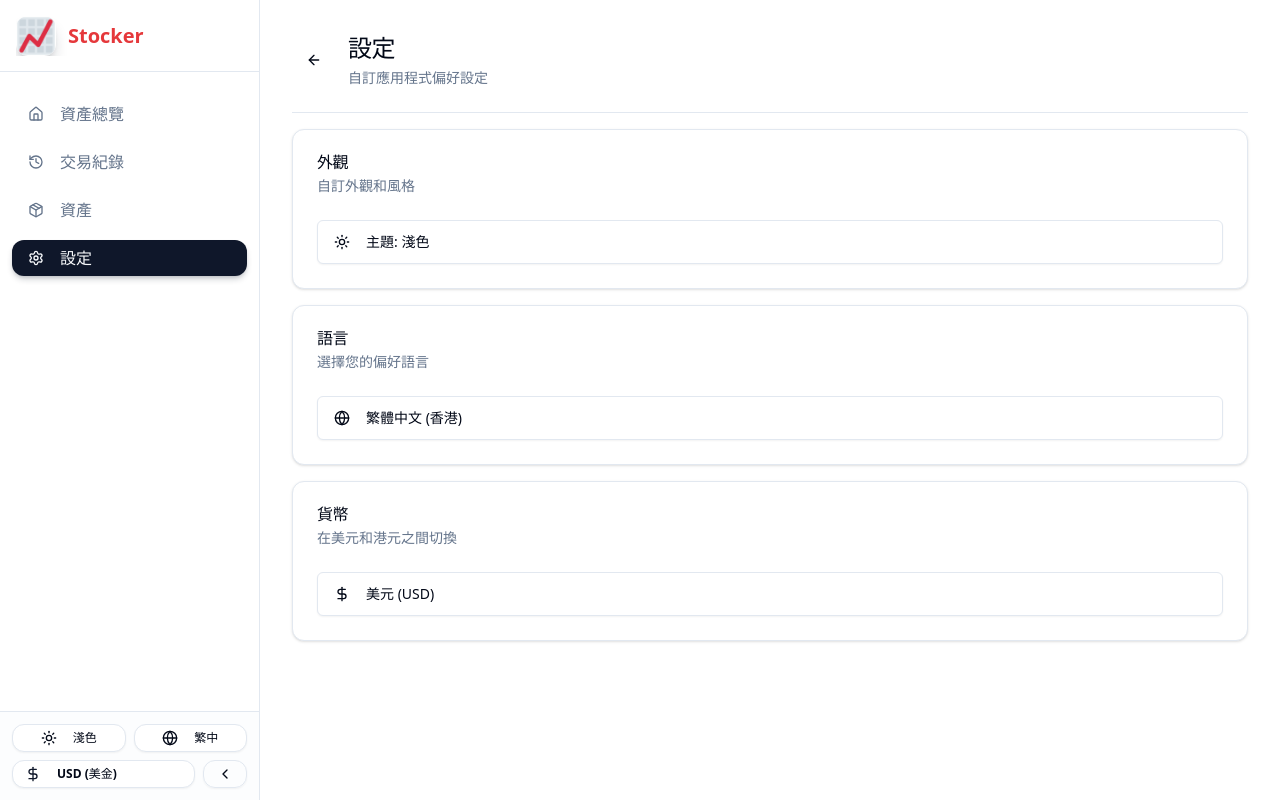
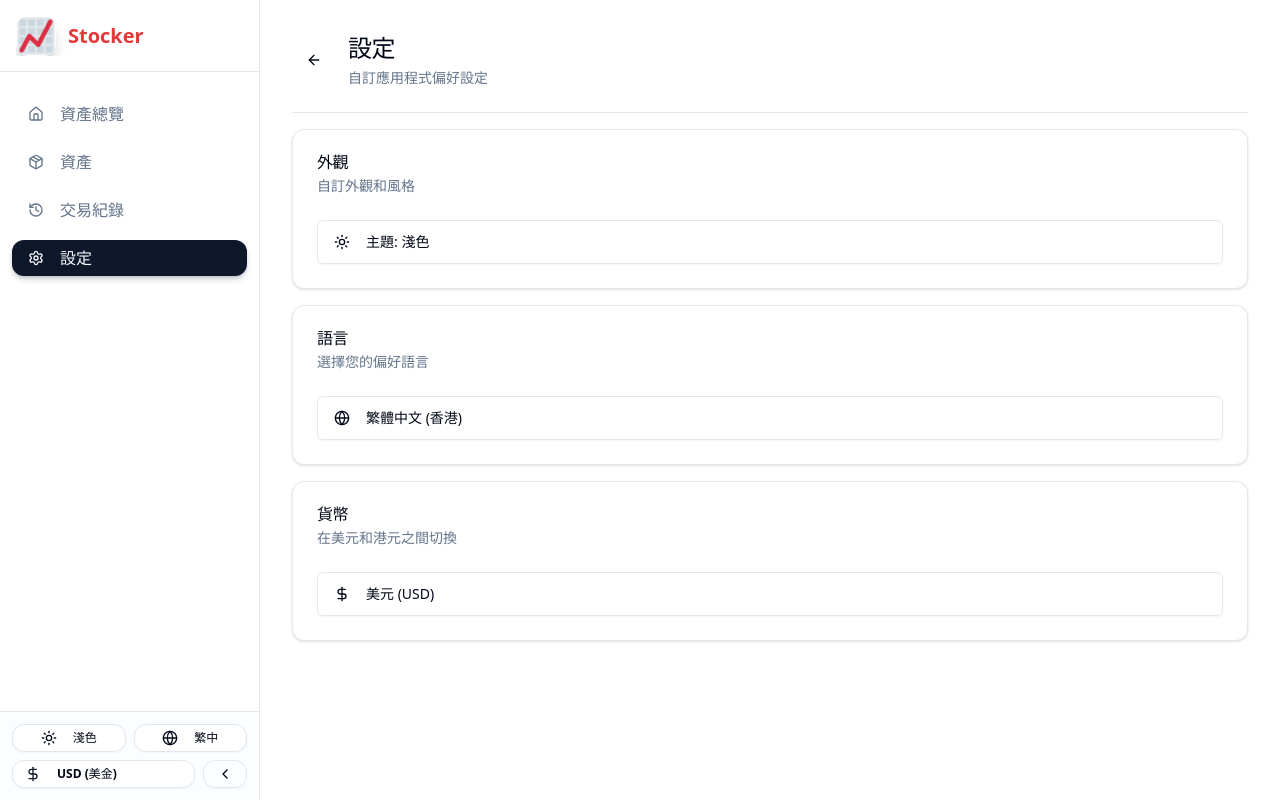
Before and after one commit to tomsin9/stocker, a Vue app in the folder frontend/: page /settings in a window 1280 px wide. Built offline with nearby package versions, Linux system fonts and the light colour scheme.

Commit message:
Reorder navigation items in BottomNavigation and SideNavigation components for improved user experience: move 'add' item before 'transactions' in both components.

```diff
--- a/frontend/src/components/BottomNavigation.vue
+++ b/frontend/src/components/BottomNavigation.vue
@@ -17,9 +17,9 @@ const { openAddOptions } = injectAddOptions()
 
 const navItems = computed(() => [
   { name: 'home', path: '/', icon: Home, label: t('navigation.overview') },
+  { name: 'assets', path: '/assets', icon: Package, label: t('navigation.assets') },
+  { name: 'add', path: null, icon: Plus, label: t('navigation.add'), action: true, onClick: props.onAddClick },
   { name: 'transactions', path: '/transactions', icon: History, label: t('navigation.transactions') },
-  { name: 'add', path: null, icon: Plus, label: t('navigation.add'), action: true, onClick: props.onAddClick },
-  { name: 'assets', path: '/assets', icon: Package, label: t('navigation.assets') },
   { name: 'settings', path: '/settings', icon: Settings, label: t('navigation.settings') },
 ])
 
--- a/frontend/src/components/SideNavigation.vue
+++ b/frontend/src/components/SideNavigation.vue
@@ -34,8 +34,8 @@
 
   const navItems = computed(() => [
     { name: 'home', path: '/', icon: Home, label: t('navigation.overview') },
+    { name: 'assets', path: '/assets', icon: Package, label: t('navigation.assets') },
     { name: 'transactions', path: '/transactions', icon: History, label: t('navigation.transactions') },
-    { name: 'assets', path: '/assets', icon: Package, label: t('navigation.assets') },
     { name: 'settings', path: '/settings', icon: Settings, label: t('navigation.settings') },
   ])
 
```
